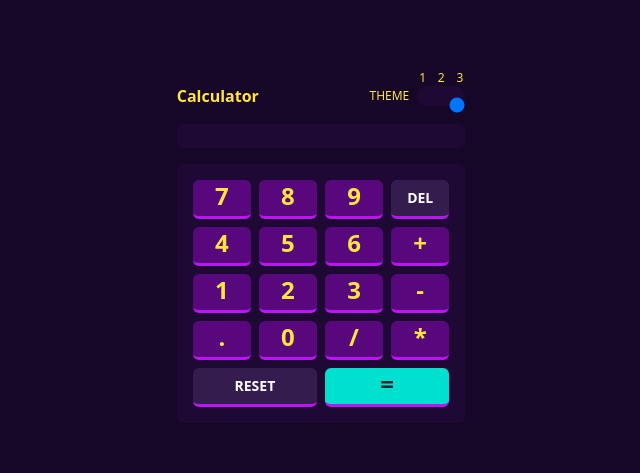
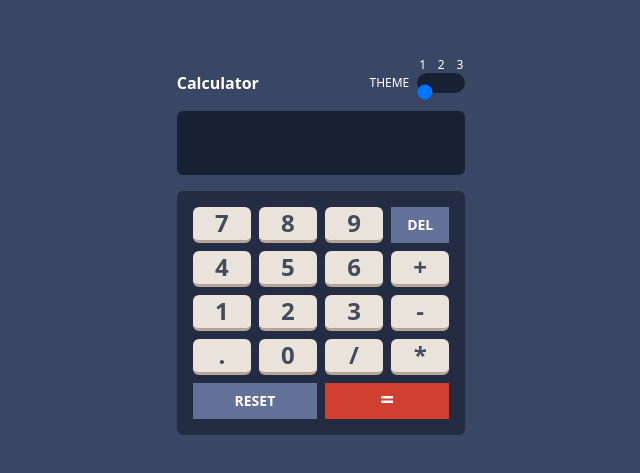
Before and after one commit to SulabhShrestha/FrontendMentor-Calculator, a React (Create React App) app: page / in a window 1280 px wide. Shown: the part 147-620 px from the top of the page, without its empty margins (319-959 px from the left). Built offline with nearby package versions, Linux system fonts and the light colour scheme.

Commit message:
Display height fixed

```diff
--- a/src/components/Display.jsx
+++ b/src/components/Display.jsx
@@ -14,8 +14,8 @@ function Display() {
       : "text-light-yellow";
 
     return (
-      <div className="display bg-screen rounded-md my-4 text-3xl font-bold py-3 px-2 overflow-scroll">
-        <p className={`text-right  ${textColor}`}>{calcValue}</p>
+      <div className="display bg-screen rounded-md my-4 text-3xl font-bold flex items-center justify-end px-2 overflow-x-scroll h-16">
+        <p className={textColor}>{calcValue}</p>
       </div>
     );
 }
--- a/src/components/Keypad.jsx
+++ b/src/components/Keypad.jsx
@@ -24,7 +24,7 @@ function Keypad() {
   ];
 
   const defaultBtnTheme =
-    "border-b-[3px] border-key-shadow rounded-md cursor-pointer";
+    "border-b-[3px] border-key-shadow rounded-md cursor-pointer bg-key";
   return (
     <div className="calculator grid grid-cols-4 grid-rows-4 gap-2 bg-keypad p-4 rounded-md text-2xl font-bold ">
       {keys.map((key) => (
@@ -32,14 +32,13 @@ function Keypad() {
           title={key}
           key={key}
           className={`
-              ${defaultBtnTheme}
               ${key.includes("RESET") || key.includes("=") ? "col-span-2" : ""}
               ${
                 key.includes("=")
                   ? "bg-equal-key-background"
                   : key.includes("DEL") || key.includes("RESET")
                   ? "bg-func-key-background text-sm py-2 px-4"
-                  : "bg-key "
+                  : defaultBtnTheme
               }
 
             `}
--- a/src/context/ThemeProvider.jsx
+++ b/src/context/ThemeProvider.jsx
@@ -3,7 +3,7 @@ import { createContext, useState } from "react";
 const ThemeContext = createContext(null);
 
 function ThemeProvider({ children }) {
-  const [currentTheme, setCurrentTheme] = useState(3);
+  const [currentTheme, setCurrentTheme] = useState(1);
   return (
     <ThemeContext.Provider value={{ currentTheme, setCurrentTheme }}>
       {children}
```
